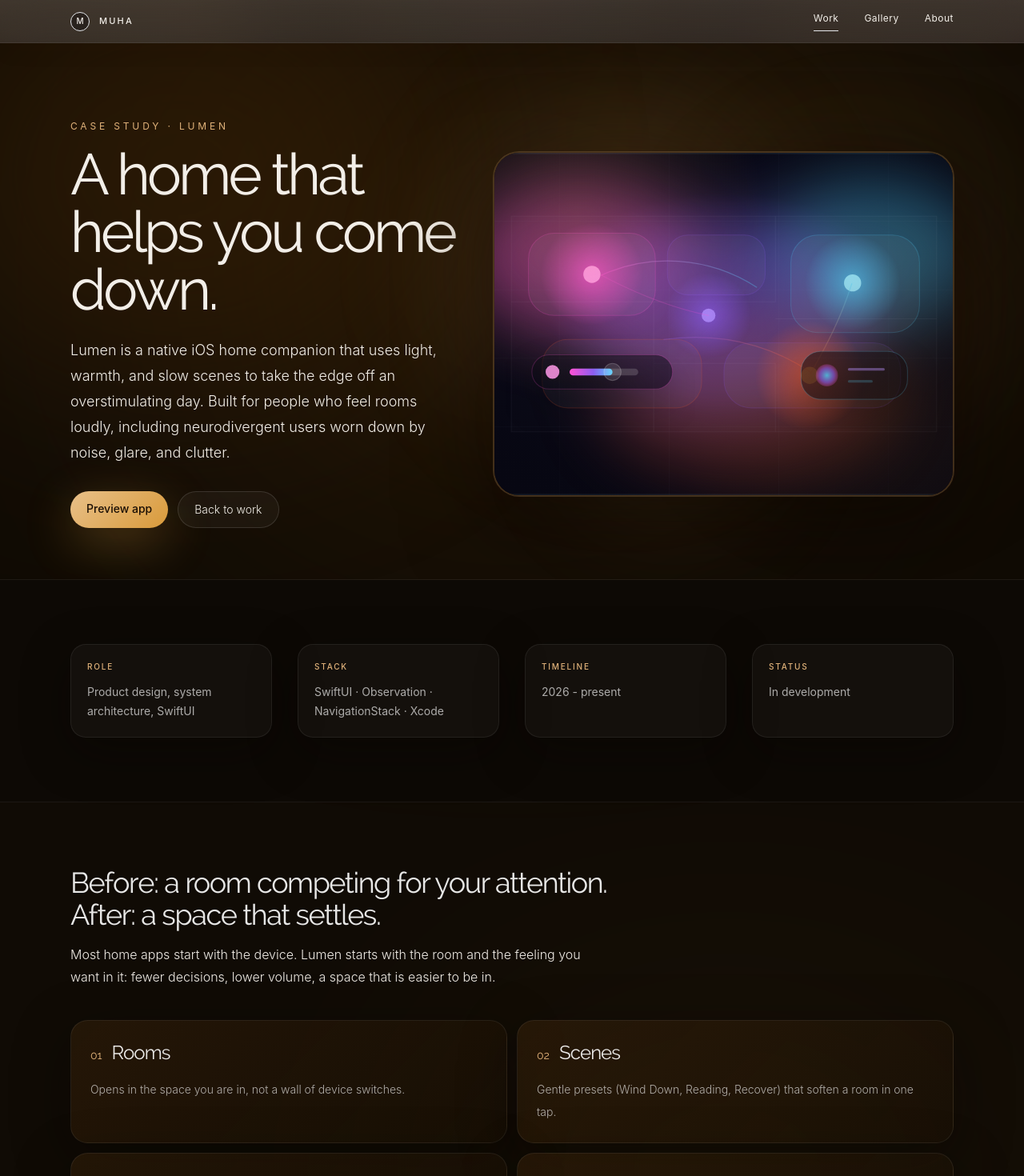
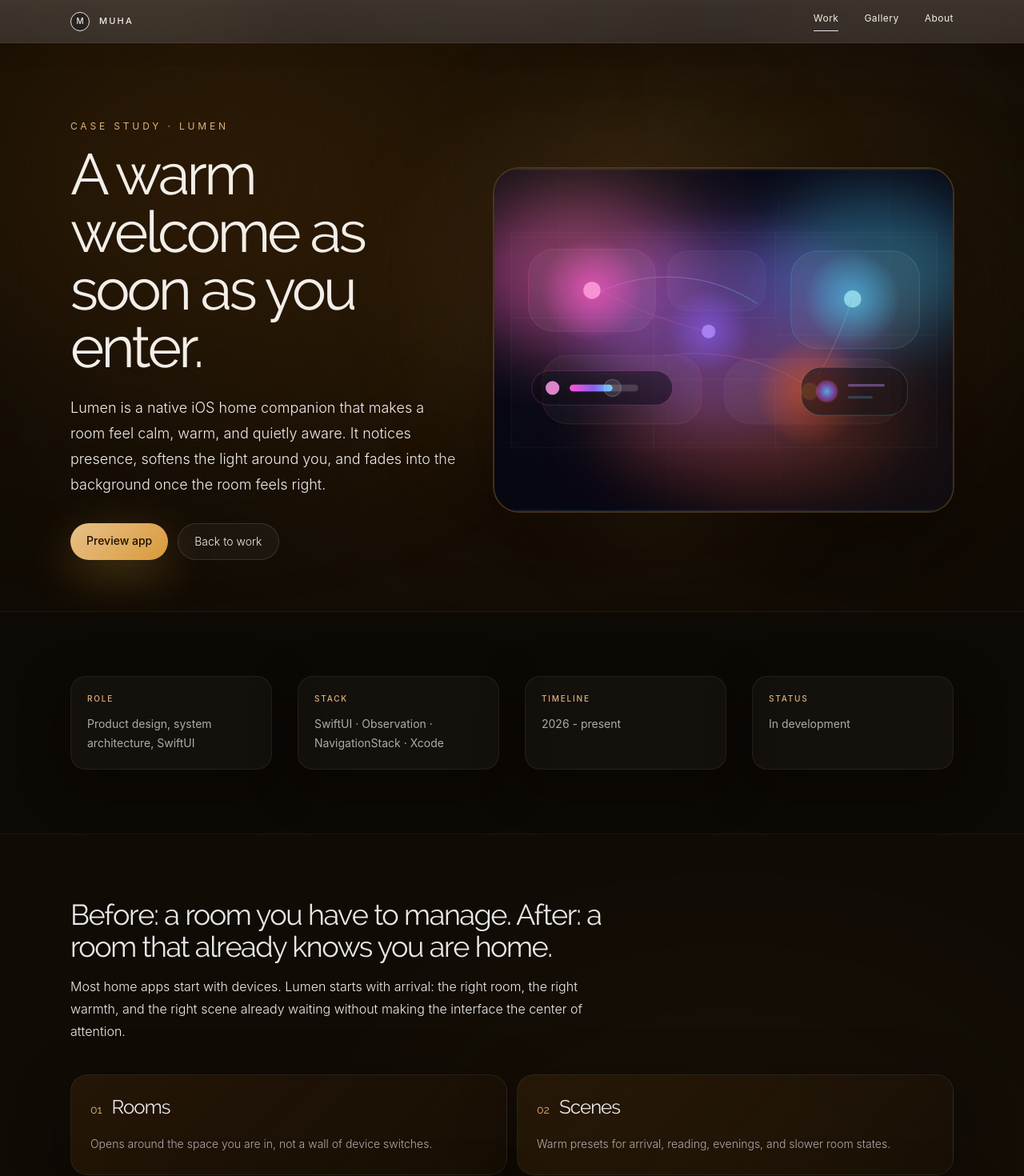
Before and after one commit to mohabbis/personal-portfolio, a Next.js app: page /portfolio/lumen in a window 1280 px wide. Shown: the top 1470 px of the page at 80% size. Built offline with nearby package versions, Linux system fonts and the light colour scheme.

Commit message:
Reposition Lumen case study copy around warm presence

```diff
--- a/app/portfolio/lumen/page.tsx
+++ b/app/portfolio/lumen/page.tsx
@@ -8,7 +8,7 @@ import { Container } from "@/components/ui/container";
 export const metadata: Metadata = {
   title: "Lumen Case Study",
   description:
-    "A native iOS home companion that uses light, warmth, and slow scenes to reduce sensory stress and cognitive fatigue, especially for people sensitive to overstimulation. Built in SwiftUI.",
+    "A native iOS home companion that uses presence, light, warmth, and slow scenes to make a room feel welcoming the moment you enter. Built in SwiftUI.",
   alternates: {
     canonical: "/portfolio/lumen"
   }
@@ -22,10 +22,10 @@ const metadata_items = [
 ];
 
 const hierarchy = [
-  { num: "01", name: "Rooms", desc: "Opens in the space you are in, not a wall of device switches." },
-  { num: "02", name: "Scenes", desc: "Gentle presets (Wind Down, Reading, Recover) that soften a room in one tap." },
-  { num: "03", name: "Presence", desc: "Eases the lights with context, so you are not managing them by hand." },
-  { num: "04", name: "Automation", desc: "Slow, predictable transitions. Nothing flares up or demands attention." }
+  { num: "01", name: "Rooms", desc: "Opens around the space you are in, not a wall of device switches." },
+  { num: "02", name: "Scenes", desc: "Warm presets for arrival, reading, evenings, and slower room states." },
+  { num: "03", name: "Presence", desc: "Knows when you are there and lets the room respond without extra input." },
+  { num: "04", name: "Automation", desc: "Quiet transitions that feel natural, predictable, and almost invisible." }
 ];
 
 
@@ -48,10 +48,10 @@ export default function LumenCaseStudyPage() {
               <div>
                 <p className="text-xs uppercase tracking-[0.32em] text-[#e0b27a]">Case Study · Lumen</p>
                 <h1 className="mt-4 max-w-3xl font-display text-5xl font-normal leading-[0.96] tracking-[-0.05em] text-white/92 sm:text-6xl lg:text-7xl">
-                  A home that helps you come down.
+                  A warm welcome as soon as you enter.
                 </h1>
                 <p className="mt-6 max-w-2xl text-lg font-light leading-8 text-white/62">
-                  Lumen is a native iOS home companion that uses light, warmth, and slow scenes to take the edge off an overstimulating day. Built for people who feel rooms loudly, including neurodivergent users worn down by noise, glare, and clutter.
+                  Lumen is a native iOS home companion that makes a room feel calm, warm, and quietly aware. It notices presence, softens the light around you, and fades into the background once the room feels right.
                 </p>
                 <div className="mt-8 flex flex-wrap gap-3">
                   <a href="https://lumen.muharafiq.com" target="_blank" rel="noreferrer" className="rounded-full bg-[linear-gradient(135deg,#e8c089,#d99a3a)] px-5 py-3 text-sm font-medium text-[#1a0e04] shadow-[0_18px_60px_rgba(217,154,58,0.32)] transition hover:scale-[1.02] hover:shadow-[0_22px_80px_rgba(217,154,58,0.44)]">
@@ -68,7 +68,7 @@ export default function LumenCaseStudyPage() {
                 <div className="pointer-events-none absolute -bottom-16 left-16 -z-10 h-80 w-80 rounded-full bg-[radial-gradient(circle,rgba(217,154,58,0.24),rgba(224,169,109,0.08)_45%,transparent_72%)] blur-3xl" />
                 <div className="relative aspect-[4/3] overflow-hidden rounded-[2rem] border border-[#8a6030]/40 bg-[#1a120a] shadow-[0_30px_110px_rgba(8,4,0,0.6)] ring-1 ring-[#e0b27a]/20">
                   <div className="pointer-events-none absolute inset-0 z-10 bg-[radial-gradient(circle_at_18%_18%,rgba(217,154,58,0.18),transparent_40%),radial-gradient(circle_at_85%_75%,rgba(90,52,12,0.22),transparent_45%)]" />
-                  <Image src="/images/projects/lumen-thumbnail.svg" alt="Annotated Lumen home companion interface showing room and scene controls" fill className="object-cover" sizes="(min-width: 1024px) 50vw, 100vw" priority />
+                  <Image src="/images/projects/lumen-thumbnail.svg" alt="Warm Lumen home companion interface showing room and scene controls" fill className="object-cover" sizes="(min-width: 1024px) 50vw, 100vw" priority />
                 </div>
               </div>
             </Container>
@@ -88,10 +88,10 @@ export default function LumenCaseStudyPage() {
           <section className="relative border-b border-white/[0.06] py-14 sm:py-20">
             <Container>
               <h2 className="max-w-2xl font-display text-3xl font-normal tracking-[-0.04em] text-white/90 sm:text-4xl">
-                Before: a room competing for your attention. After: a space that settles.
+                Before: a room you have to manage. After: a room that already knows you are home.
               </h2>
               <p className="mt-4 max-w-2xl text-base font-light leading-7 text-white/58">
-                Most home apps start with the device. Lumen starts with the room and the feeling you want in it: fewer decisions, lower volume, a space that is easier to be in.
+                Most home apps start with devices. Lumen starts with arrival: the right room, the right warmth, and the right scene already waiting without making the interface the center of attention.
               </p>
               <div className="mt-10 grid gap-3 sm:grid-cols-2">
                 {hierarchy.map((item) => (
```
